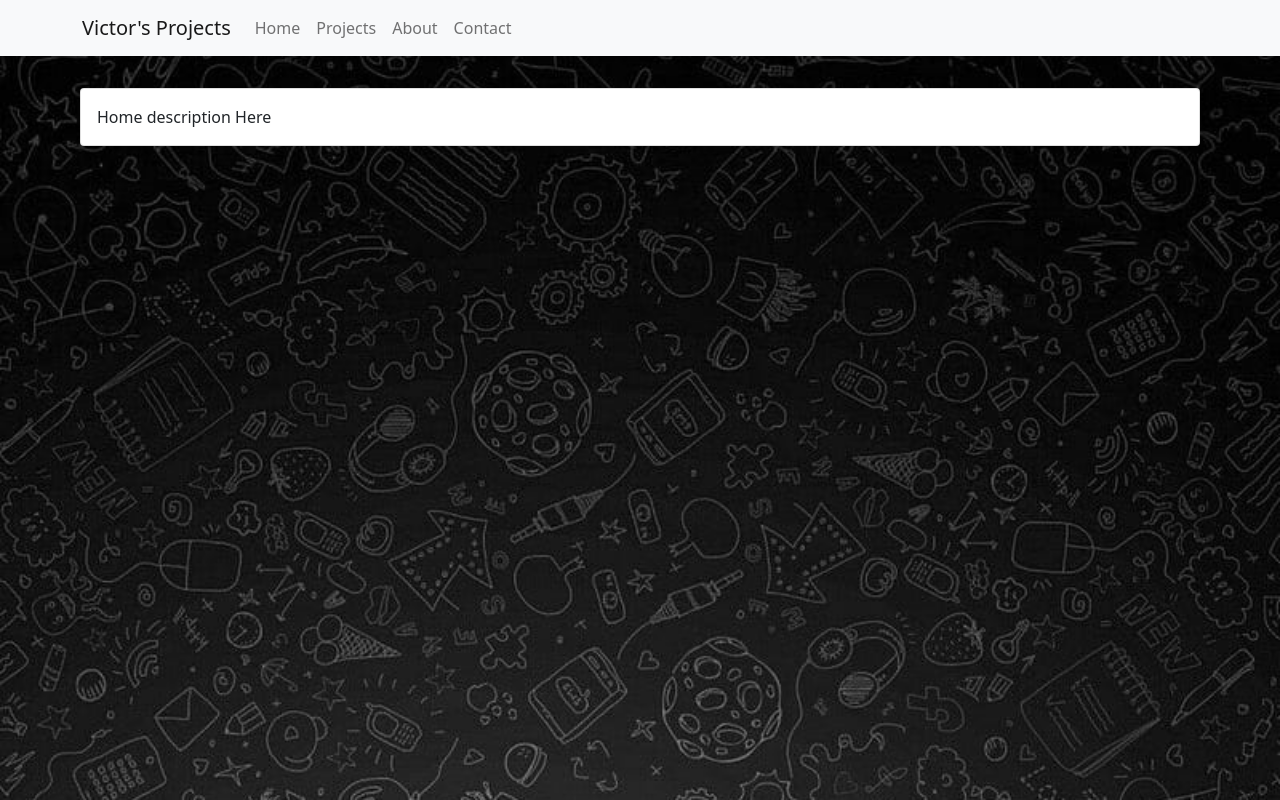
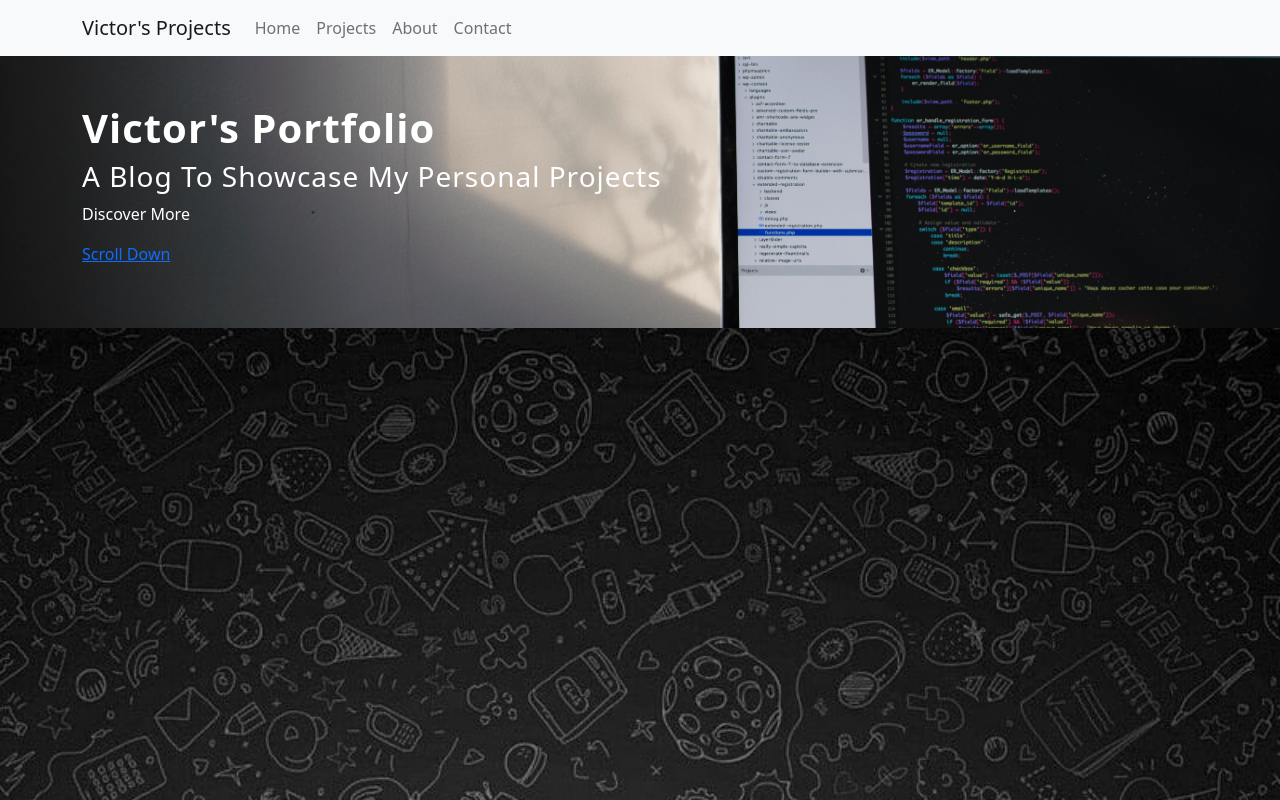
Before and after one commit to vdalbani/Vittos_Blog, a React (Create React App) app: page / in a window 1280 px wide. Built offline with nearby package versions, Linux system fonts and the light colour scheme.

Commit message:
banner changes

```diff
--- a/src/components/pages/HomeComponent.js
+++ b/src/components/pages/HomeComponent.js
@@ -6,11 +6,21 @@ export class HomeComponent extends Component {
 
   render() {
     return (
-    <section className='section'>
-      <Card>
-        <Card.Body>Home description Here</Card.Body>
-      </Card>
-    </section>
+    <>
+  <section className="hero">
+    <div className="container">
+      <div className="row">
+        <div className="col-lg-8">
+          <br/>
+          <br/>
+          <h1 className="title_1"><strong>Victor's Portfolio</strong></h1>
+          <h3 className="title_2">A blog to showcase my personal projects</h3>
+          <p className="discover">Discover More</p>
+        </div>
+      </div><a href="#" className="continue link-scroll"><i className="fa fa-long-arrow-down"></i> Scroll Down</a>
+    </div>
+  </section>
+    </>
     )
   }
 }
--- a/src/index.css
+++ b/src/index.css
@@ -338,6 +338,29 @@ ul {
   height: 150px;
 }
 
+/* body {
+  background: var(--backgroundColor);
+  background-image: url('../public/images/blackBan.jpg');
+  background-repeat: no-repeat;
+  background-size: cover;
+  font-family: -apple-system, BlinkMacSystemFont, 'Segoe UI', Roboto, Oxygen,
+    Ubuntu, Cantarell, 'Open Sans', 'Helvetica Neue', sans-serif;
+  font-weight: 400;
+  line-height: 1.75;
+  color: var(--textColor);
+} */
+
+/* Home */
+.hero{
+  background-image: url('../public/images/banner_background.jpg');
+  background-size: cover;
+  background-position: center;
+  height: 17em;
+  color: white;
+}
+
+
+
 /* Small devices (landscape phones, 576px and up) */
 @media (min-width: 576px) and (max-width: 767.98px) {
 
```
Also changed, not shown: public/images/banner_background.jpg (added), 1 other file (tests, documents, lock files or other folders).
